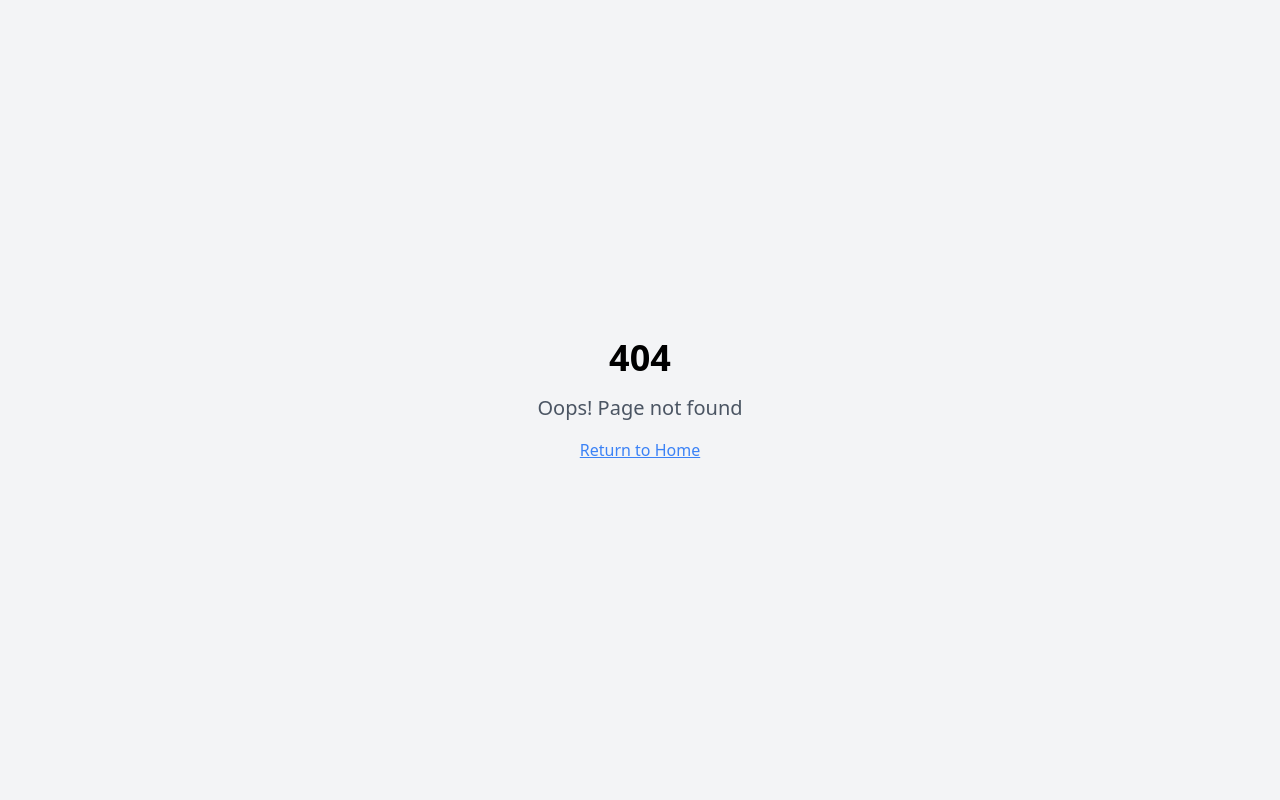
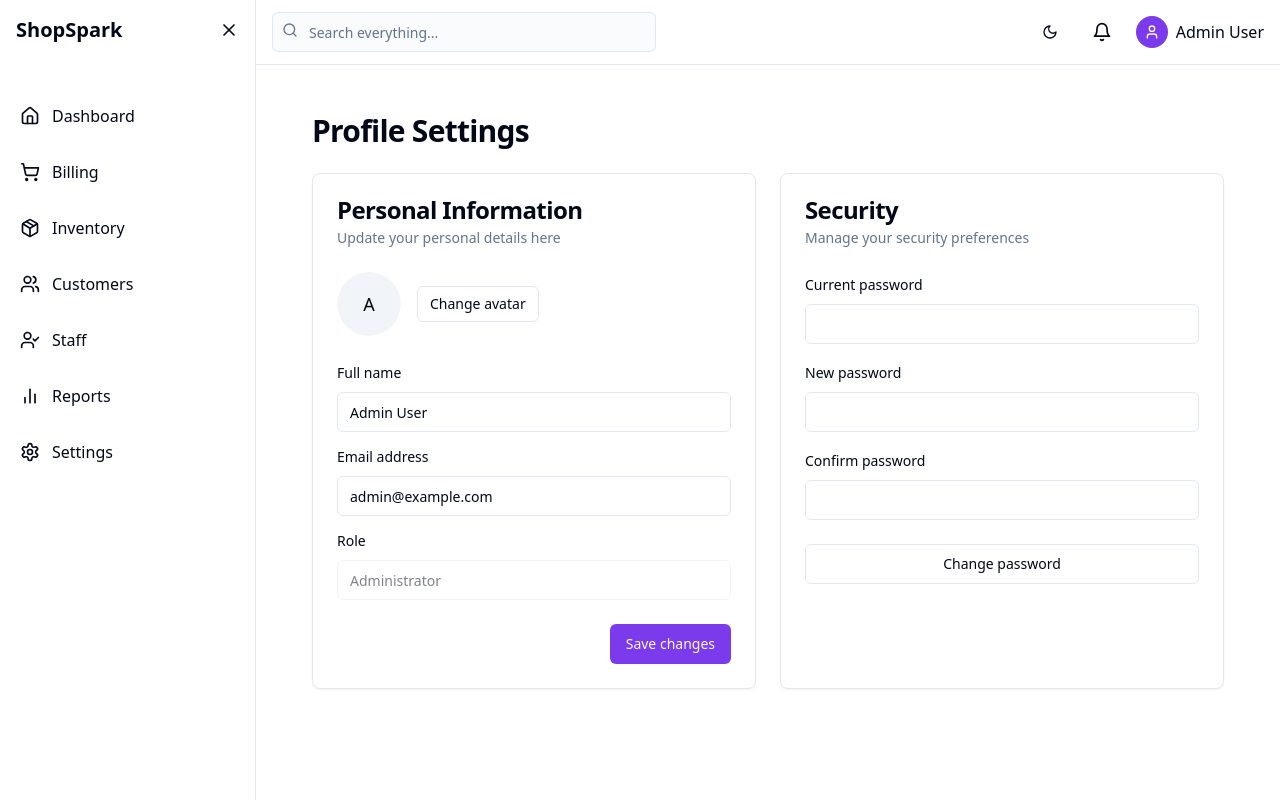
Before and after one commit to aslahaliep/shop-spark-management, a React (Vite) app: page /profile in a window 1280 px wide. Before the commit this address had no page. Built offline with nearby package versions, Linux system fonts and the light colour scheme.

Commit message:
Add profile page navigation
Implement navigation to the profile page from the header.

```diff
--- a/src/App.tsx
+++ b/src/App.tsx
@@ -15,6 +15,7 @@ import CustomerAdd from "./pages/CustomerAdd";
 import Staff from "./pages/Staff";
 import Reports from "./pages/Reports";
 import Settings from "./pages/Settings";
+import Profile from "./pages/Profile";
 import NotFound from "./pages/NotFound";
 import Login from "./pages/Login";
 import Register from "./pages/Register";
@@ -39,6 +40,7 @@ const App = () => (
           <Route path="/staff" element={<Layout><Staff /></Layout>} />
           <Route path="/reports" element={<Layout><Reports /></Layout>} />
           <Route path="/settings" element={<Layout><Settings /></Layout>} />
+          <Route path="/profile" element={<Layout><Profile /></Layout>} />
           {/* ADD ALL CUSTOM ROUTES ABOVE THE CATCH-ALL "*" ROUTE */}
           <Route path="*" element={<NotFound />} />
         </Routes>
--- a/src/components/Header.tsx
+++ b/src/components/Header.tsx
@@ -29,12 +29,8 @@ export function Header({ children }: { children?: React.ReactNode }) {
   };
 
   const handleProfile = () => {
-    toast({
-      title: "Profile",
-      description: "Navigating to profile page",
-    });
-    // For demonstration purposes, this would navigate to a profile page
-    // navigate("/profile");
+    // Navigate to profile page
+    navigate("/profile");
   };
 
   const handleLogout = () => {
--- /dev/null
+++ b/src/pages/Profile.tsx
@@ -0,0 +1,130 @@
+
+import * as React from "react";
+import { Card, CardContent, CardDescription, CardFooter, CardHeader, CardTitle } from "@/components/ui/card";
+import { Avatar, AvatarFallback, AvatarImage } from "@/components/ui/avatar";
+import { Button } from "@/components/ui/button";
+import { Input } from "@/components/ui/input";
+import { Label } from "@/components/ui/label";
+import { useToast } from "@/hooks/use-toast";
+import { useNavigate } from "react-router-dom";
+
+export default function Profile() {
+  const { toast } = useToast();
+  const navigate = useNavigate();
+
+  // Mock profile data - in a real app, this would come from an API or context
+  const [profile, setProfile] = React.useState({
+    name: "Admin User",
+    email: "admin@example.com",
+    role: "Administrator",
+    avatar: ""
+  });
+
+  const handleUpdateProfile = (e: React.FormEvent) => {
+    e.preventDefault();
+    toast({
+      title: "Profile updated",
+      description: "Your profile has been successfully updated",
+    });
+  };
+
+  const handleChangePassword = () => {
+    toast({
+      title: "Password reset requested",
+      description: "Check your email for reset instructions",
+    });
+  };
+
+  return (
+    <div className="container mx-auto py-6 space-y-6">
+      <div className="flex items-center justify-between">
+        <h1 className="text-3xl font-bold tracking-tight">Profile Settings</h1>
+      </div>
+
+      <div className="grid gap-6 md:grid-cols-2">
+        <Card>
+          <CardHeader>
+            <CardTitle>Personal Information</CardTitle>
+            <CardDescription>
+              Update your personal details here
+            </CardDescription>
+          </CardHeader>
+          <CardContent>
+            <form onSubmit={handleUpdateProfile} className="space-y-4">
+              <div className="flex items-center space-x-4 mb-6">
+                <Avatar className="h-16 w-16">
+                  <AvatarImage src={profile.avatar} alt={profile.name} />
+                  <AvatarFallback className="text-lg">{profile.name.charAt(0)}</AvatarFallback>
+                </Avatar>
+                <Button variant="outline" size="sm">
+                  Change avatar
+                </Button>
+              </div>
+
+              <div className="grid gap-3">
+                <div className="space-y-2">
+                  <Label htmlFor="name">Full name</Label>
+                  <Input
+                    id="name"
+                    value={profile.name}
+                    onChange={(e) => setProfile({...profile, name: e.target.value})}
+                  />
+                </div>
+
+                <div className="space-y-2">
+                  <Label htmlFor="email">Email address</Label>
+                  <Input
+                    id="email"
+                    type="email"
+                    value={profile.email}
+                    onChange={(e) => setProfile({...profile, email: e.target.value})}
+                  />
+                </div>
+
+                <div className="space-y-2">
+                  <Label htmlFor="role">Role</Label>
+                  <Input
+                    id="role"
+                    value={profile.role}
+                    disabled
+                  />
+                </div>
+              </div>
+            </form>
+          </CardContent>
+          <CardFooter className="flex justify-end">
+            <Button onClick={handleUpdateProfile}>Save changes</Button>
+          </CardFooter>
+        </Card>
+
+        <Card>
+          <CardHeader>
+            <CardTitle>Security</CardTitle>
+            <CardDescription>
+              Manage your security preferences
+            </CardDescription>
+          </CardHeader>
+          <CardContent className="space-y-4">
+            <div className="space-y-2">
+              <Label htmlFor="current-password">Current password</Label>
+              <Input id="current-password" type="password" />
+            </div>
+            <div className="space-y-2">
+              <Label htmlFor="new-password">New password</Label>
+              <Input id="new-password" type="password" />
+            </div>
+            <div className="space-y-2">
+              <Label htmlFor="confirm-password">Confirm password</Label>
+              <Input id="confirm-password" type="password" />
+            </div>
+          </CardContent>
+          <CardFooter>
+            <Button variant="outline" className="w-full" onClick={handleChangePassword}>
+              Change password
+            </Button>
+          </CardFooter>
+        </Card>
+      </div>
+    </div>
+  );
+}
```
